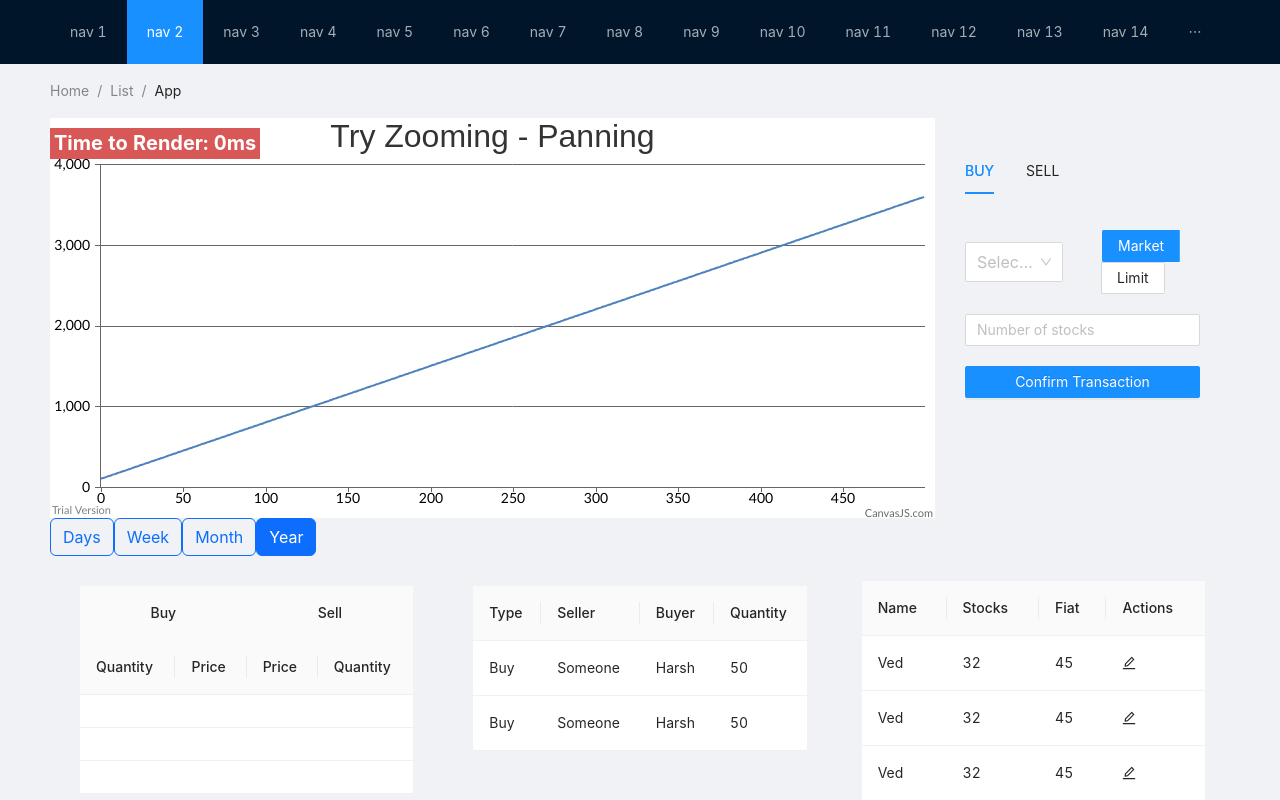
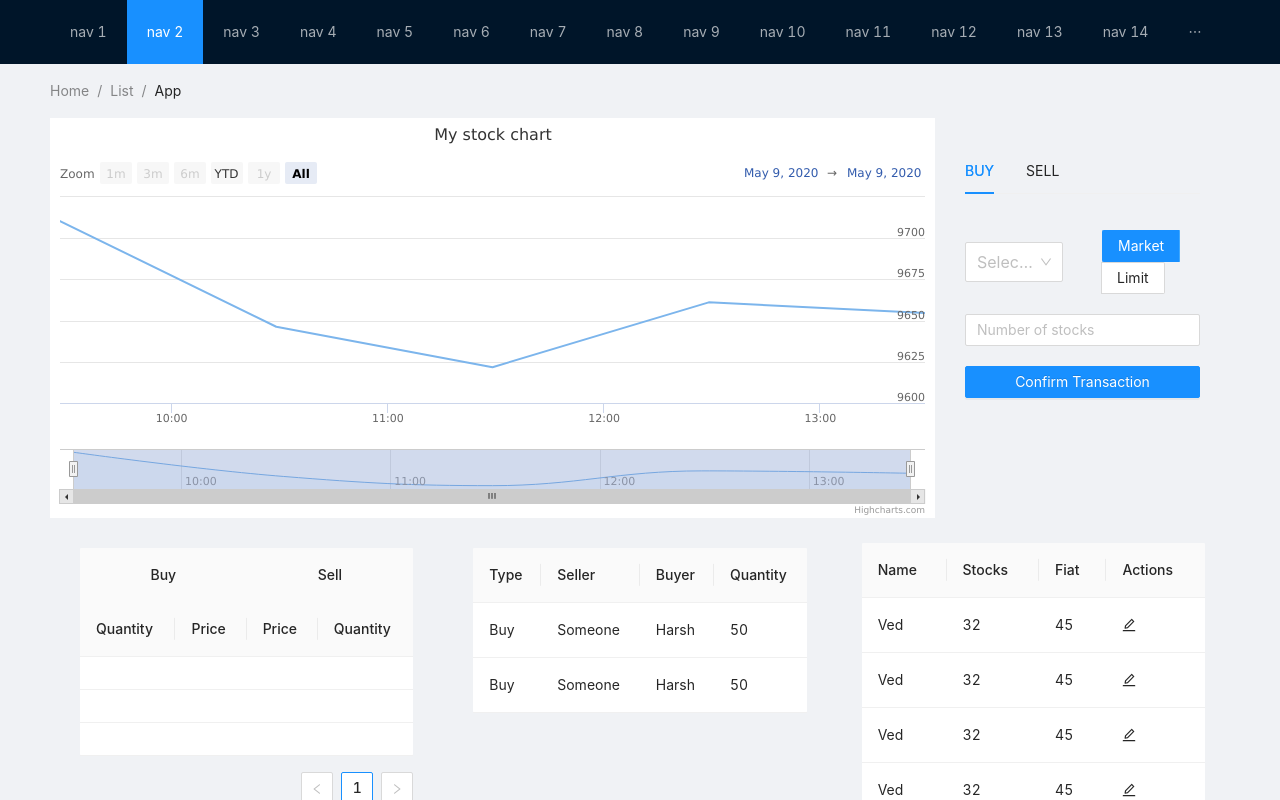
Before and after one commit to hack-an-intern/frontend, a React (Create React App) app: page / in a window 1280 px wide. Shown: the top 800 px of the page. Built offline with nearby package versions, Linux system fonts and the light colour scheme.

Commit message:
graph done

```diff
--- a/package.json
+++ b/package.json
@@ -14,6 +14,9 @@
     "@testing-library/user-event": "^13.5.0",
     "antd": "^4.23.6",
     "bootstrap": "^5.2.2",
+    "highcharts-react": "^0.0.3",
+    "highcharts-react-official": "^3.1.0",
+    "moment": "^2.29.4",
     "react": "^18.2.0",
     "react-dom": "^18.2.0",
     "react-scripts": "5.0.1",
@@ -42,5 +45,8 @@
       "last 1 firefox version",
       "last 1 safari version"
     ]
+  },
+  "devDependencies": {
+    "@babel/preset-react": "^7.18.6"
   }
 }
--- a/src/Layout.js
+++ b/src/Layout.js
@@ -1,7 +1,7 @@
 import { Breadcrumb, Layout, Menu } from 'antd';
 import React, { Component } from 'react';
 import { Col, Row } from 'antd';
-import Graph from './components/Graph';
+import { Graph } from './components/Graph';
 import Buysell from './components/Buysell';
 import Table from './components/Table';
 import TransactionHistory from './components/TransactionHistory';
@@ -42,24 +42,24 @@ const Container = () => (
       <div className="site-layout-content">
         <Row>
           <Col span={18}>
-          <Graph/>
+            <Graph />
           </Col>
-        <Col span={6} style={{padding: "30px"}}>
+          <Col span={6} style={{ padding: "30px" }}>
             {/* <Graph/> */}
-          <Buysell/>
+            <Buysell />
           </Col>
         </Row>
         <Row>
-        <Col span={8}style={{padding: "30px"}}>
-          <Table/>
+          <Col span={8} style={{ padding: "30px" }}>
+            <Table />
           </Col>
-        <Col span={8} style={{padding: "30px"}}>
+          <Col span={8} style={{ padding: "30px" }}>
             {/* <Graph/> */}
-          <TransactionHistory/>
+            <TransactionHistory />
           </Col>
-        <Col span={8} style={{padding: "25px",}}>
+          <Col span={8} style={{ padding: "25px", }}>
             {/* <Graph/> */}
-          <Newport/>
+            <Newport />
           </Col>
         </Row>
       </div>
--- a/src/components/Graph.js
+++ b/src/components/Graph.js
@@ -1,78 +1,62 @@
-/* App.js */
-import React, { Component } from 'react';
-import CanvasJSReact from './canvasjs.react';
-var CanvasJSChart = CanvasJSReact.CanvasJSChart;
+import React from 'react'
+import Highcharts from 'highcharts/highstock';
+import HighchartsReact from 'highcharts-react-official';
+import { useState, useEffect } from 'react';
+// Highcharts.setOptions({
+// 	colors: ['#36096D'],
+// 	plotOptions: {
+// 		area: {
+// 			fillColor: {
+// 				linearGradient: {
+// 					x1: 0,
+// 					x2: 0,
+// 					y1: 0,
+// 					y2: 1
+// 				},
+// 				stops: [
+// 					[0, '#36096D'],
+// 					[1, '#37D5D6']
+// 				]
+// 			}
+// 		}
+// 	}
 
-var startTime = 0, endTime = 0;
+// });
+export const Graph = () => {
+	const [data, setData] = useState([]);
+	useEffect(() => {
+		setData([
+			[1589016541000, 9710.39],
+			[1589020140000, 9646.27],
+			[1589023741000, 9621.71],
+			[1589027341000, 9661.06],
+			[1589030940000, 9654.65],
 
-class Graph extends Component {
-	componentDidMount() {
-		endTime = new Date();
-		document.getElementById("timeToRender").innerHTML = "Time to Render: " + (endTime - startTime) + "ms";
-	}
+		])
+	}, []);
+	const options = {
+		title: {
+			text: 'My stock chart'
+		},
+		series: [
+			{
+				startpoint: 1589016541000,
+				data: data
+				,
+				colors: ['#36056E'],
+				includeInDataExport: true,
 
-	render() {
-		var limit = 500;
-		var y = 100;
-		var data = [];
-		var dataSeries = { type: "line" };
-		var dataPoints = [];
-		// can enter data from here..
-		for (var i = 0; i < limit; i += 1) {
-			y += 7;
-			dataPoints.push({
-				x: i,
-				y: y
-			});
-		}
-		dataSeries.dataPoints = dataPoints;
-		data.push(dataSeries);
+			}
+		]
+	};
 
-		const spanStyle = {
-            innerWidth:'50%',
-			position:'absolute',
-			top: '10px',
-			fontSize: '20px',
-			fontWeight: 'bold',
-			backgroundColor: '#d85757',
-			padding: '0px 4px',
-			color: '#ffffff'
-		}
-
-		const options = {
-			zoomEnabled: true,
-			animationEnabled: true,
-			title: {
-				text: "Try Zooming - Panning"
-			},
-			data: data  // random data
-		}
-
-		startTime = new Date();
-
-		return (
-            <div>
-            <div>
-                <CanvasJSChart options = {options}
-                    onRef={ref => this.chart = ref}
-                />
-                {/*You can get reference to the chart instance as shown above using onRef. This allows you to access all chart properties and methods*/}
-                <span id="timeToRender" style={spanStyle}></span>
-            </div>
-            <div>
-                <input type="radio" className="btn-check" name="btnradio" id="btnradio1" autocomplete="off" checked/>
-                <label className="btn btn-outline-primary" for="btnradio1">Days</label>
-                <input type="radio" className="btn-check" name="btnradio" id="btnradio2" autocomplete="off" checked/>
-                <label className="btn btn-outline-primary" for="btnradio2">Week</label>
-                <input type="radio" className="btn-check" name="btnradio" id="btnradio3" autocomplete="off" checked/>
-                <label className="btn btn-outline-primary" for="btnradio3">Month</label>
-                <input type="radio" className="btn-check" name="btnradio" id="btnradio4" autocomplete="off" checked/>
-                <label className="btn btn-outline-primary" for="btnradio4">Year</label>
-            </div>
-        </div>
-		);
-	}
+	return (
+		<div>
+			<HighchartsReact
+				highcharts={Highcharts}
+				constructorType={'stockChart'}
+				options={options}
+			/>
+		</div>
+	)
 }
-
-// module.exports = App;
-export default Graph;
```
Also changed, not shown: 1 other file (tests, documents, lock files or other folders). Lines whose indentation alone changed are shown as unchanged.
